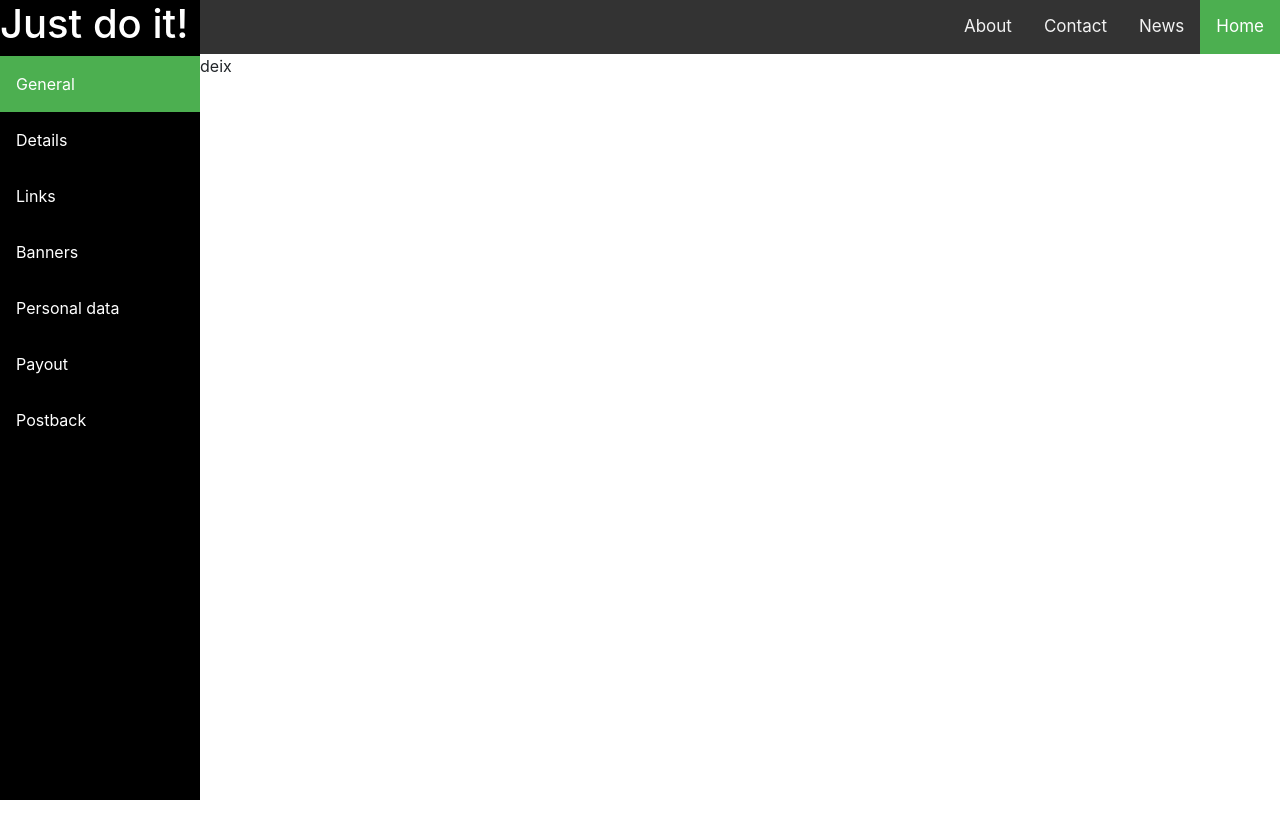
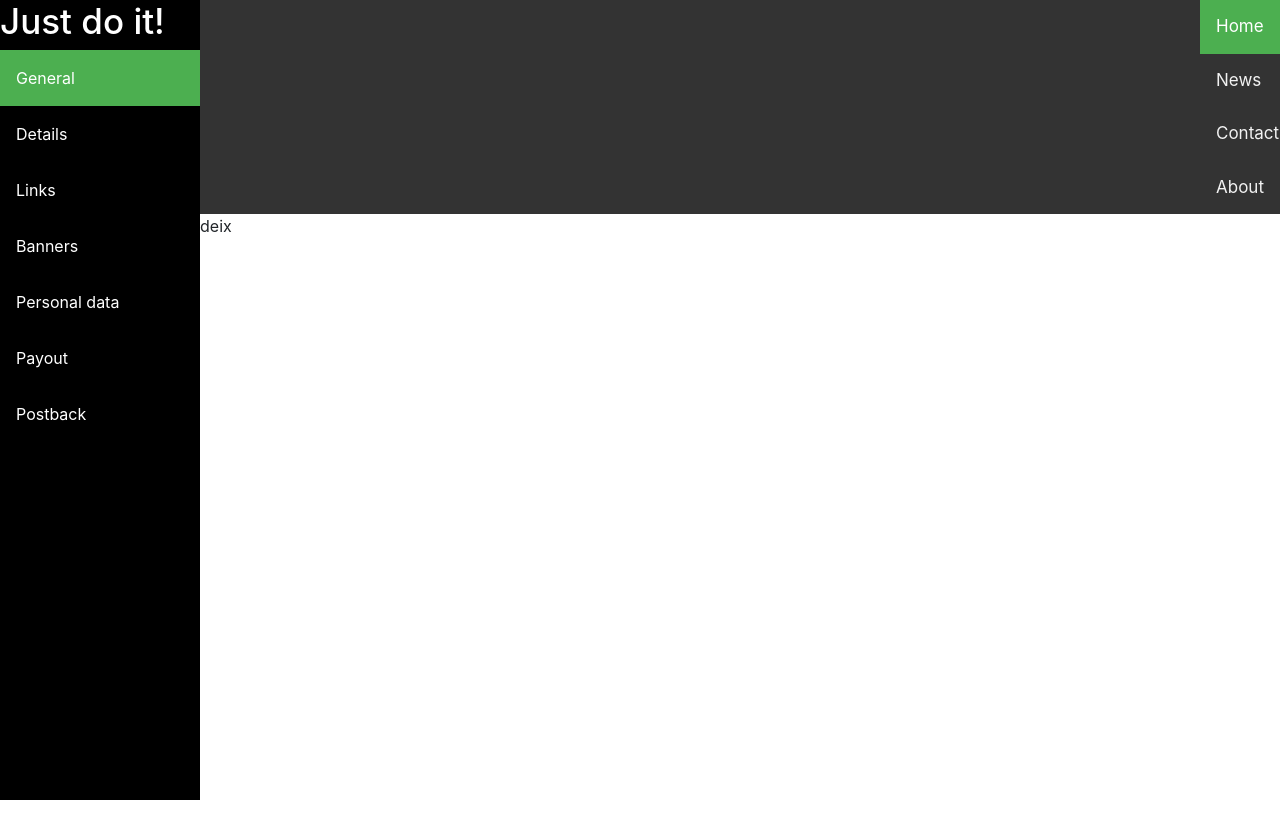
Before and after one commit to CarycaOlga/Project-individual, a website: page index.html in a window 1280 px wide. Drawn offline with nearby package versions, Linux system fonts and the light colour scheme.

Commit message:
change in package.json

```diff
--- a/sass/sections/_sidebar.scss
+++ b/sass/sections/_sidebar.scss
@@ -10,7 +10,7 @@
 }
 .side-menu h3 {
   color: white;
-  font-size: 40px;
+  font-size: 35px;
 }
 
 /* Sidebar links */
--- a/sass/sections/_top-bar.scss
+++ b/sass/sections/_top-bar.scss
@@ -2,11 +2,12 @@
 .topnav {
   background-color: #333;
   overflow: hidden;
+  padding-left: 950px;
 }
 
 /* Style the links inside the navigation bar */
 .topnav a {
-  float: right;
+  float: left;
   color: #f2f2f2;
   text-align: center;
   padding: 14px 16px;
```
Also changed, not shown: css/style.css, 2 other files.
